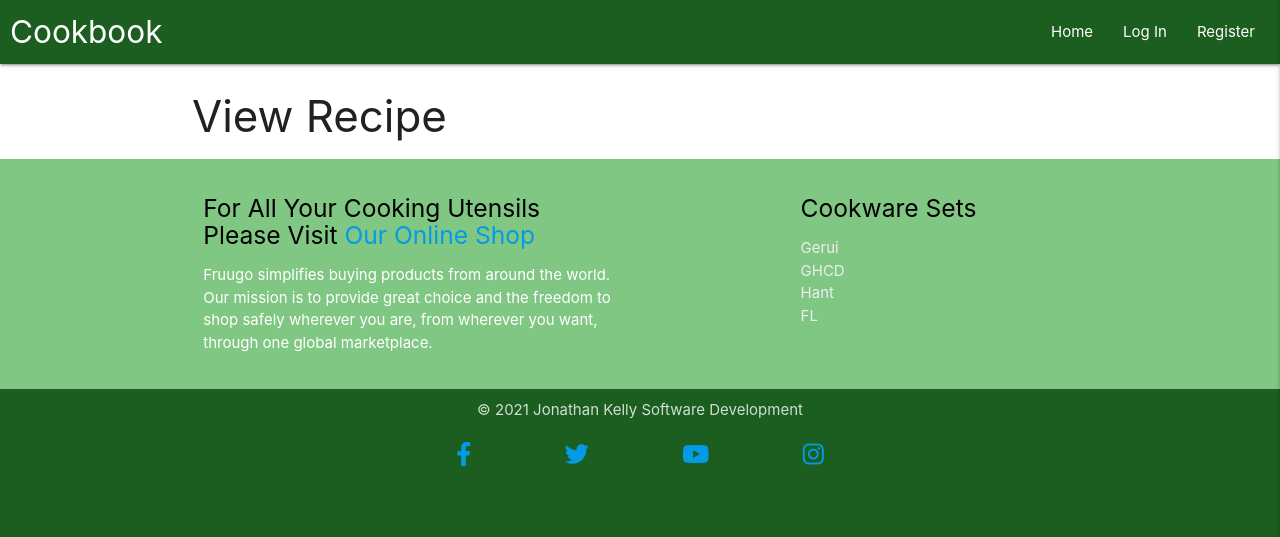
After one commit to coder187/ci_ms3_cookbook, a Flask app: page /view_recipe.html in a window 1280 px wide. The commit adds this page. Shown: the top 537 px of the page. Run offline with Flask 2, Linux system fonts and the light colour scheme; some libraries are stand-ins or nearby versions.

Commit message:
add View Recipe Page

```diff
--- a/app.py
+++ b/app.py
@@ -113,10 +113,14 @@ def search():
     return render_template("get_recipes.html", top_recipes=get_top_recipes(10), recipes=recipes)
 
 
+@app.route("/view_recipe.html")
+def view_recipe():
+    return render_template("view_recipe.html")
+
+
 @app.route("/add_recipe.html", methods=['POST', 'GET'])
 def add_recipe():
     # check that the user is logged in
-
     if not session.get("user"):
         return redirect(url_for("login"))
 
--- /dev/null
+++ b/templates/view_recipe.html
@@ -0,0 +1,4 @@
+{% extends "base.html"%}
+{% block content %}
+<h3>View Recipe</h3>
+{% endblock %}
```
Also changed, not shown: templates/mycookbook.html (+8 -2 lines).
